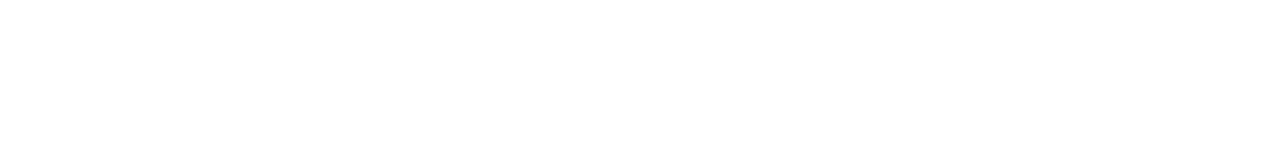
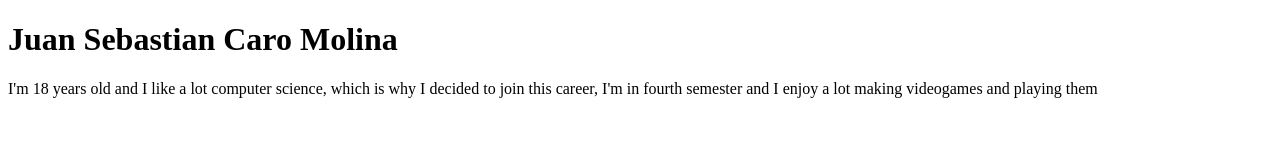
Before and after one commit to DarkJajas/Portafolio-Personal, a plain HTML site: page index.html in a window 1280 px wide. Drawn offline with Linux system fonts and the light colour scheme.

Commit message:
second commit

```diff
--- a/index.html
+++ b/index.html
@@ -6,6 +6,7 @@
     <title>Document</title>
 </head>
 <body>
-
+    <h1>Juan Sebastian Caro Molina</h1>
+    <p>I'm 18 years old and I like a lot computer science, which is why I decided to join this career, I'm in fourth semester and I enjoy a lot making videogames and playing them </p>
 </body>
 </html>
```
